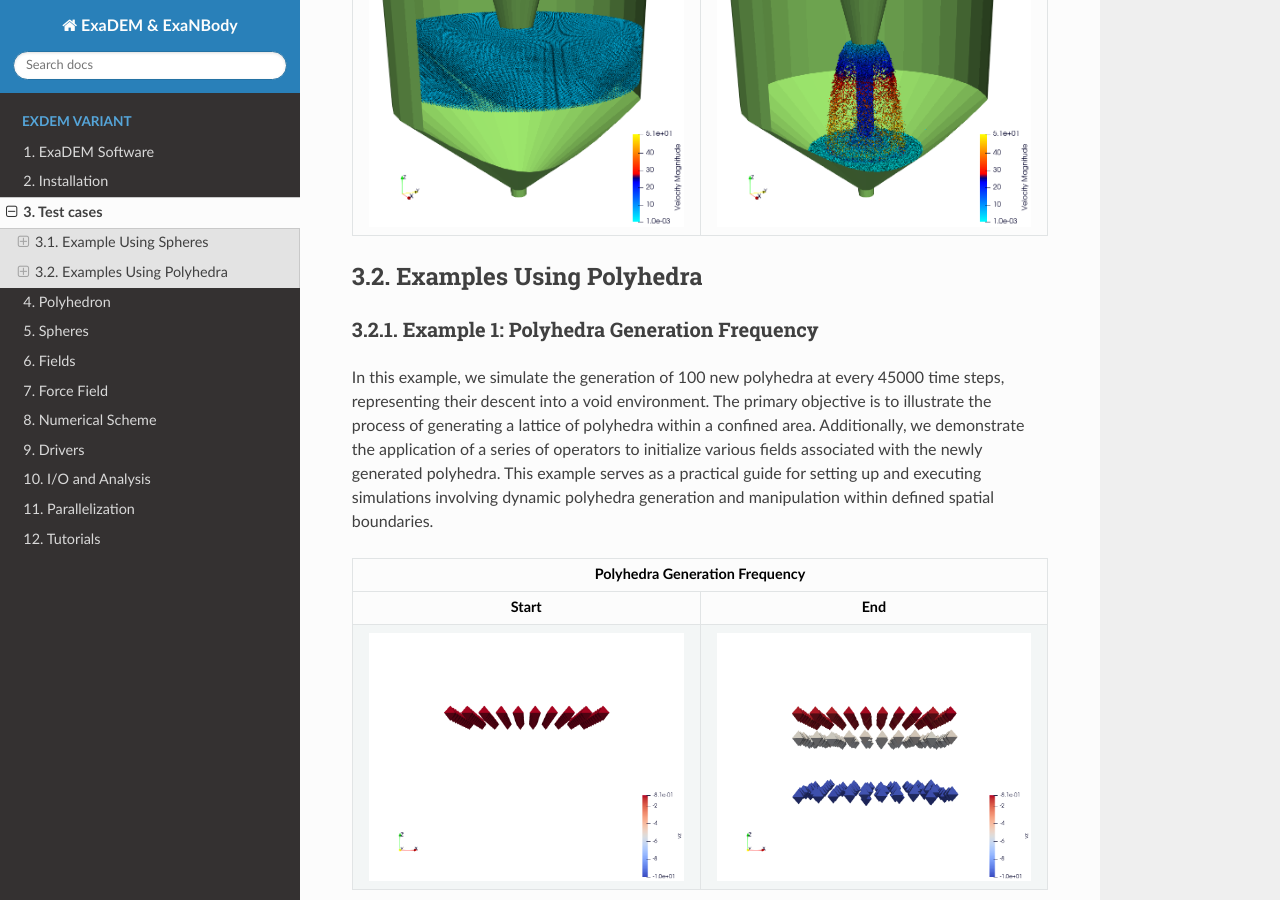
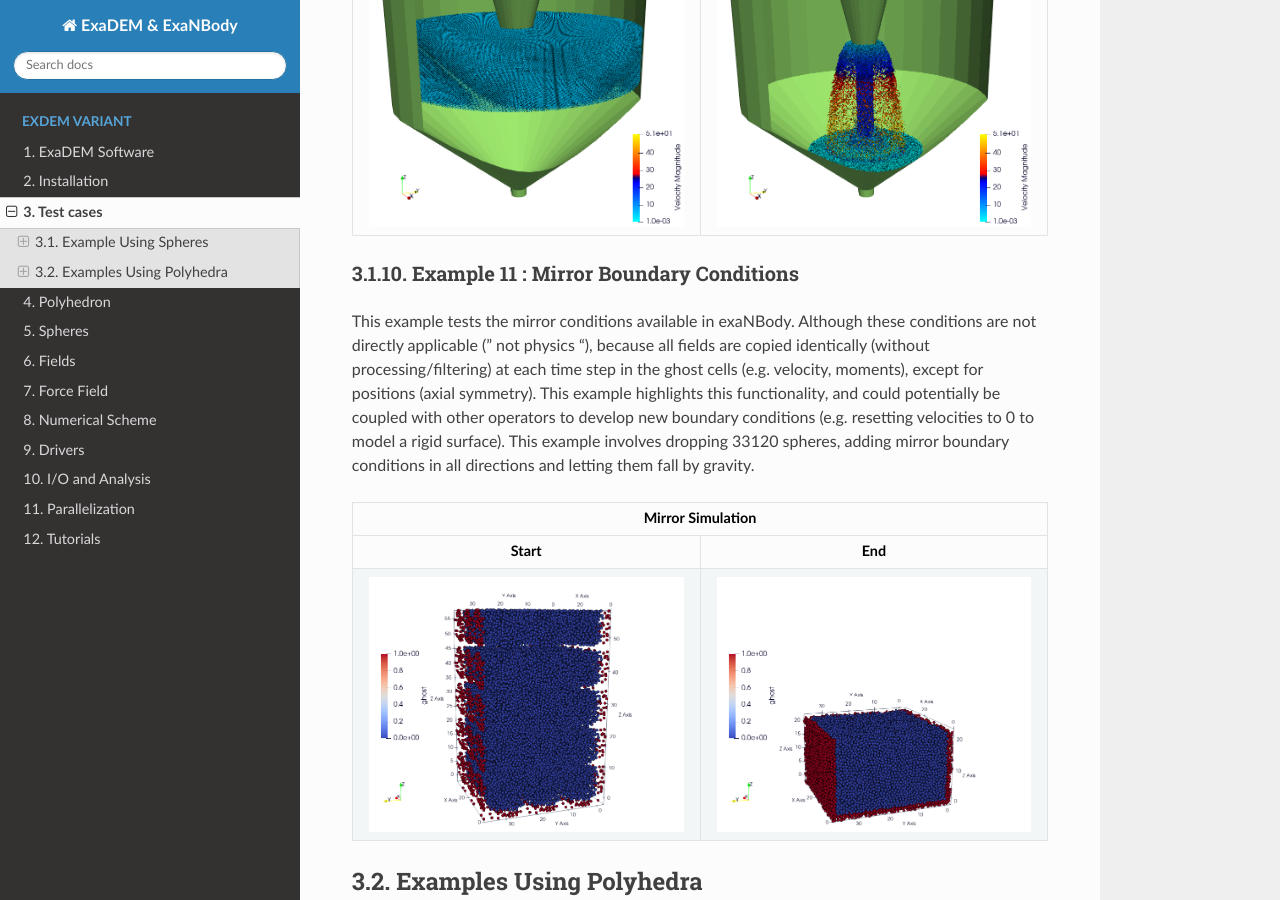
Before and after one commit to Collab4exaNBody/doc_exaDEM, a Sphinx documentation site: the page built from source/project_exaDEM/Test_cases.rst, in a window 1280 px wide and 900 px high, scrolled down 5335 px. Built offline with Sphinx 7.4.7 and the Read the Docs theme 2.0.0, drawn with Linux system fonts in a browser that asks for light colours.

Commit message:
add mirror example description

```diff
--- a/source/project_exaDEM/Test_cases.rst
+++ b/source/project_exaDEM/Test_cases.rst
@@ -189,6 +189,27 @@ This example demonstrates the application of a velocity field to spheres based o
 | |ex10startfull|          | |ex10endfull|            |
 +--------------------------+--------------------------+
 
+Example 11 : Mirror Boundary Conditions
+^^^^^^^^^^^^^^^^^^^^^^^^^^^^^^^^^^^^^^^
+
+This example tests the mirror conditions available in exaNBody. Although these conditions are not directly applicable (" not physics "), because all fields are copied identically (without processing/filtering) at each time step in the ghost cells (e.g. velocity, moments), except for positions (axial symmetry). This example highlights this functionality, and could potentially be coupled with other operators to develop new boundary conditions (e.g. resetting velocities to 0 to model a rigid surface). This example involves dropping 33120 spheres, adding mirror boundary conditions in all directions and letting them fall by gravity.
+
+
+.. |ex11start| image:: ../_static/ExaDEM/mirror_start.png
+   :width: 250pt
+
+.. |ex11end| image:: ../_static/ExaDEM/mirror_end.png
+   :width: 250pt
+
++--------------------------+--------------------------+
+| .. centered:: Mirror Simulation                     |
++--------------------------+--------------------------+
+| .. centered:: Start      | .. centered:: End        |
++==========================+==========================+
+| |ex11start|              | |ex11end|                |
++--------------------------+--------------------------+
+
+
 Examples Using Polyhedra
 ------------------------
 
```
Also changed, not shown: source/_static/ExaDEM/mirror_end.png (added), source/_static/ExaDEM/mirror_start.png (added).
